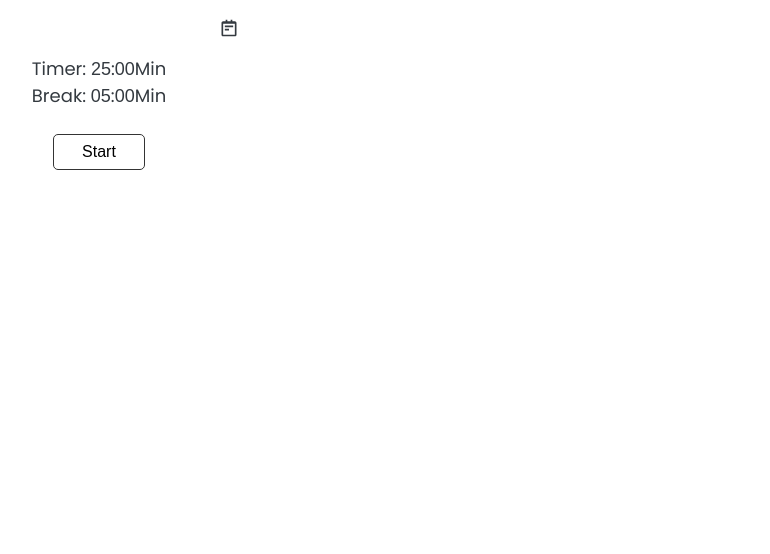
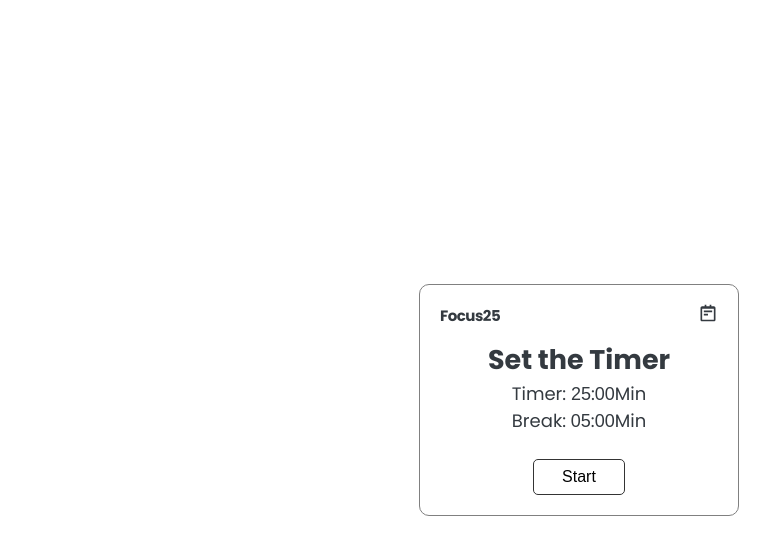
Before and after one commit to Amminn/Focus25, a React (Vite) app: page / in a window 1280 px wide. Shown: the top 554 px of the page, without its empty margins (61-831 px from the left). Built offline with nearby package versions, Linux system fonts and the light colour scheme.

Commit message:
feat: Changed mind about pushing the App as extension, improved design, add notification, show timer on the title

```diff
--- a/src/App.jsx
+++ b/src/App.jsx
@@ -68,6 +68,11 @@ function App() {
 
   const audio = new Audio(newNotification)
 
+  // request permission to display notifications
+  if (Notification.permission !== 'granted') {
+    Notification.requestPermission('');
+  }
+
   React.useEffect(() => {
     let intervalId;
     if (isActive && mode === 'focus') {
@@ -80,6 +85,9 @@ function App() {
             setNotePadToggle(true)
             setMode('break');
             setIsActive(false)
+            new Notification('Timer Finished!', {
+              body: 'Your timer has finished!',
+            });
             clearInterval(intervalId);
           }
           return { minutes, seconds };
@@ -110,6 +118,7 @@ function App() {
   return (
     <div className="App">
       <div className="header">
+        <div className="logo">Focus25</div>
         <a onClick={() => (setNotePadToggle(prev => !prev))} className="note-toggle" title="Toggle NotePad">
           <img
             src={noteIcon}
--- a/src/BreakTime.jsx
+++ b/src/BreakTime.jsx
@@ -1,6 +1,7 @@
 import React from 'react'
 
 function BreakTime({breakTime}) {
+  document.title = `${breakTime.minutes}:${breakTime.seconds}Min`
   return (
     <div className="work">
       <h2>Break Time</h2>
--- a/src/FocusTime.jsx
+++ b/src/FocusTime.jsx
@@ -1,6 +1,7 @@
 import React from 'react'
 
 function FocusTime({focusTime}) {
+  document.title = `${focusTime.minutes}:${focusTime.seconds}Min`
   return (
     <div className="work">
       <h2>Focus Time</h2>
--- a/src/TimeConfiguration.jsx
+++ b/src/TimeConfiguration.jsx
@@ -10,6 +10,7 @@ function TimeConfiguration({focusTime, breakTime, handleFocusTimeChange, handleB
   return (
     <>
       <div className="input-container">
+        <h2>Set the Timer</h2>
         <span>Timer: </span>
         <input
           className="input focus min-input"
--- a/src/assets/style/index.css
+++ b/src/assets/style/index.css
@@ -10,6 +10,19 @@ html {
   font-family: 'Poppins', sans-serif;
   font-size: 10px;
   color: #343a40;
+}
+
+body {
+  min-height: 100vh;
+  display: -webkit-box;
+  display: -ms-flexbox;
+  display: flex;
+  -webkit-box-pack: center;
+      -ms-flex-pack: center;
+          justify-content: center;
+  -webkit-box-align: center;
+      -ms-flex-align: center;
+          align-items: center;
 }
 
 /* width */
@@ -36,6 +49,8 @@ html {
   background-color: white;
   width: 320px;
   padding: 2rem;
+  border: 1px solid gray;
+  border-radius: 10px;
   text-align: center;
 }
 
@@ -44,9 +59,9 @@ html {
   display: -ms-flexbox;
   display: flex;
   height: 2rem;
-  -webkit-box-pack: end;
-      -ms-flex-pack: end;
-          justify-content: flex-end;
+  -webkit-box-pack: justify;
+      -ms-flex-pack: justify;
+          justify-content: space-between;
   -webkit-box-align: center;
       -ms-flex-align: center;
           align-items: center;
@@ -54,7 +69,9 @@ html {
 }
 
 .App .header .logo {
-  font-size: 1.6rem;
+  font-size: 1.5rem;
+  font-weight: 700;
+  letter-spacing: -0.5px;
 }
 
 .App .header .icon {
@@ -96,8 +113,12 @@ html {
   text-align: center;
 }
 
+.App .main .work h2 {
+  font-size: 2.4rem;
+}
+
 .App .main .work p {
-  font-size: 1.8rem;
+  font-size: 2.2rem;
   color: inherit;
 }
 
@@ -131,6 +152,7 @@ html {
 }
 
 .App .buttons-wrapper button {
+  color: #343434;
   padding: 0.8rem 2.8rem;
   background-color: transparent;
   border: 1px solid #343434;
--- a/src/assets/style/index.scss
+++ b/src/assets/style/index.scss
@@ -11,6 +11,13 @@ html {
   font-family: 'Poppins', sans-serif;
   font-size: 10px;
   color: #343a40;
+}
+
+body {
+  min-height: 100vh;
+  display: flex;
+  justify-content: center;
+  align-items: center;
 }
 
    /* width */
@@ -36,6 +43,8 @@ html {
   background-color: white;
   width: 320px;
   padding: 2rem;
+  border: 1px solid gray;
+  border-radius: 10px;
     text-align: center;
     // min-width: 300px;
     // max-width: 300px;
@@ -45,12 +54,14 @@ html {
   .header {
     display: flex;
     height: 2rem;
-    justify-content: flex-end;
+    justify-content: space-between;
     align-items: center;
     margin-bottom: 1.5rem;
 
     .logo {
-      font-size: 1.6rem;
+      font-size: 1.5rem;
+      font-weight: 700;
+      letter-spacing: -0.5px;
     }
 
     .icon {
@@ -88,8 +99,12 @@ html {
     .work {
       min-height: 5.4rem;
       text-align: center;
+
+      h2 {
+        font-size: 2.4rem;
+      }
       p {
-        font-size: 1.8rem;
+        font-size: 2.2rem;
         color: inherit;
       }
     }
@@ -120,6 +135,7 @@ html {
     gap: 1.5rem;
 
     button {
+      color: #343434;
       padding: 0.8rem 2.8rem;
       background-color: transparent;
       border: 1px solid #343434;
```
Also changed, not shown: 1 other file (tests, documents, lock files or other folders).
